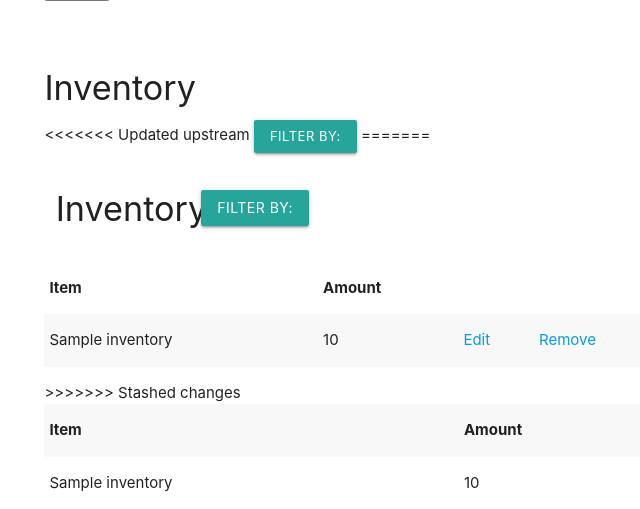
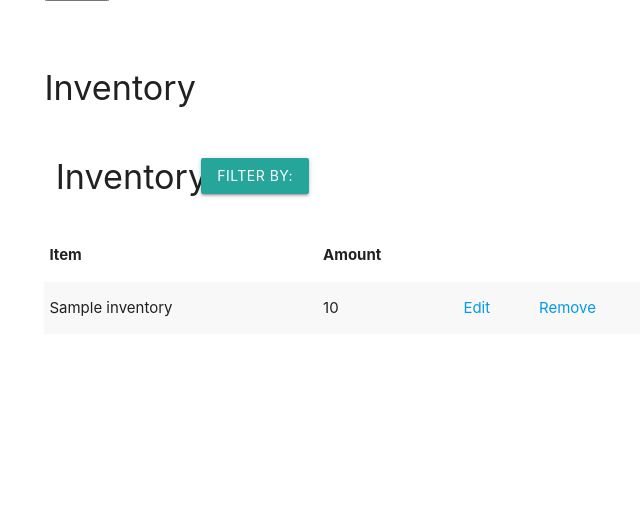
Before and after one commit to fionahtt/Covid-19-CMU-FOODPANTRY, a Flask app: page /inventory in a window 1280 px wide. Shown: the part 815-1324 px from the top of the page, without its empty margins (282-922 px from the left). After the commit the page ends 1132 px from the top, so only its background shows below. Run offline with Flask 2, Linux system fonts and the light colour scheme; tables that the repository leaves empty hold one stand-in row (values such as "Sample post"); some libraries are stand-ins or nearby versions.

Commit message:
Update staff_inventory.html

```diff
--- a/templates/staff_inventory.html
+++ b/templates/staff_inventory.html
@@ -58,21 +58,6 @@
 
     <h4>Inventory</h4>
 
-<<<<<<< Updated upstream
-    <!-- HEELLLLPPPP DUNNO HOW TO MAKE THIS WORK -->
-    <!-- Dropdown Trigger -->
-    <a class='dropdown-trigger btn-small' href='#' data-target='dropdown1'>Filter By:</a>
-
-    <!-- Dropdown Structure -->
-    <ul id='dropdown1' class='dropdown-content'>
-        <li><a href="#!">Grain</a></li>
-        <li><a href="#!">Produce</a></li>
-        <li><a href="#!">Dairy</a></li>
-        <li><a href="#!">Snacks</a></li>
-        <li><a href="#!">Vegan</a></li>
-        <li><a href="#!">Vegetarian</a></li>
-    </ul>
-=======
     <div class = "section">
         <div class = "row">
             <div class = "col s3">
@@ -116,20 +101,5 @@
             </tbody>
         </table>
     </div>
->>>>>>> Stashed changes
-
-
-    <table class = "striped">
-        <tr>
-            <th>Item</th>
-            <th>Amount</th>
-        </tr>
-        {% for item in values %}
-            <tr>
-                <td>{{item.name}}</td>
-                <td>{{item.amount}}</td>
-            </tr>
-        {% endfor %}
-    </table>
 
 {% endblock %}
```
